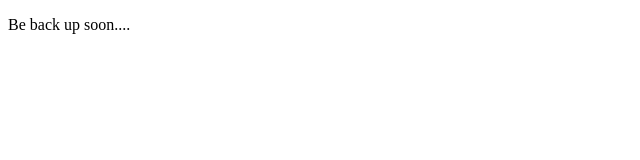
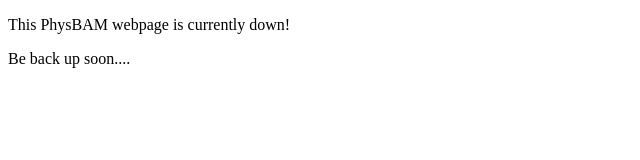
Before and after one commit to rfedkiw-physbam/rfedkiw-physbam.github.io, a plain HTML site: page index.html in a window 1280 px wide. Shown: the whole page, without its empty margins (0-640 px from the left). Drawn offline with Linux system fonts and the light colour scheme.

Commit message:
Update index.html

```diff
--- a/index.html
+++ b/index.html
@@ -4,6 +4,7 @@
     <title>This PhysBAM webpage is currently down!</title>
   </head>
   <body>
+    <p> This PhysBAM webpage is currently down!</p>
     <p>Be back up soon....</p>
   </body>
 </html>
```
